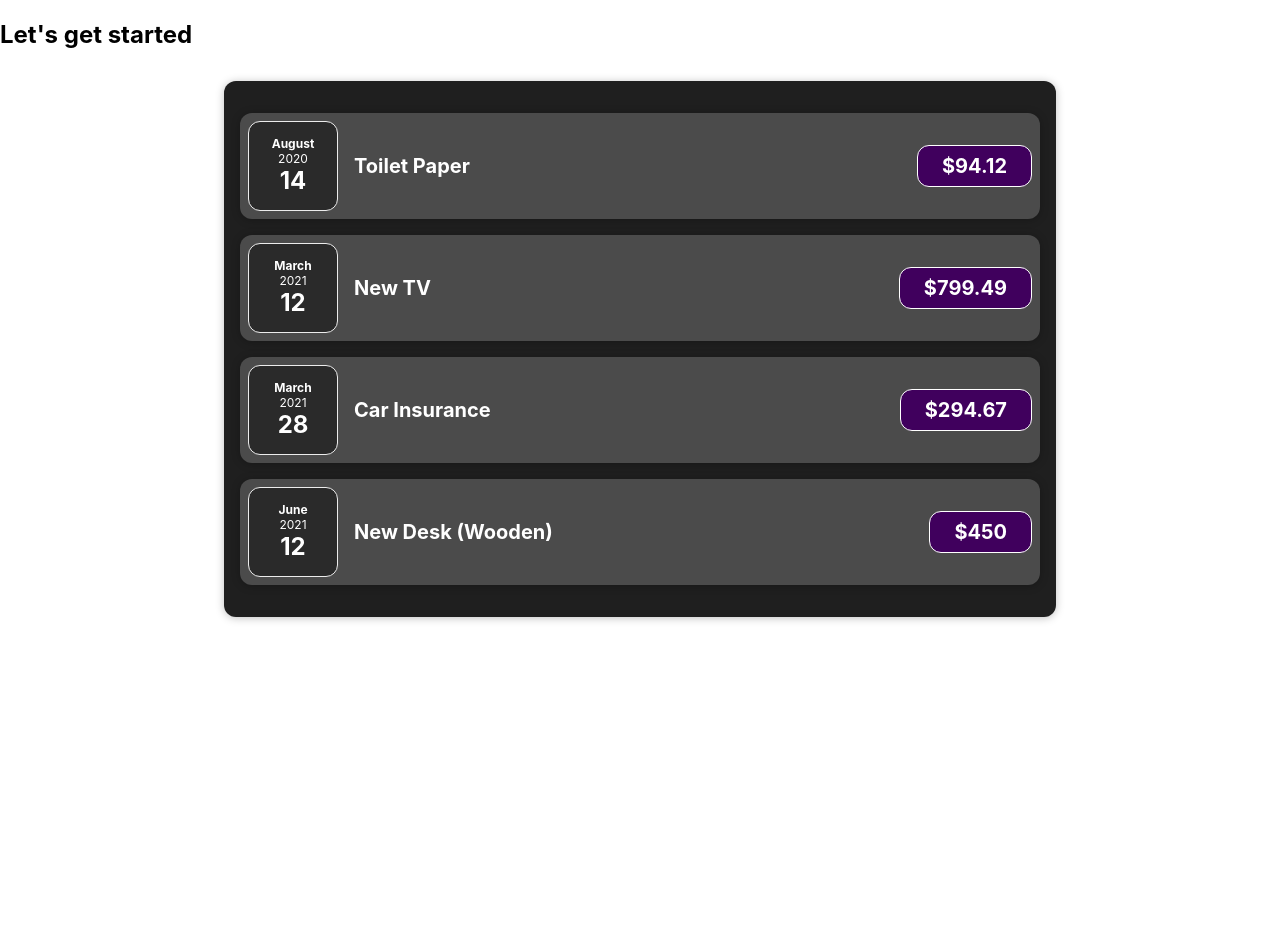
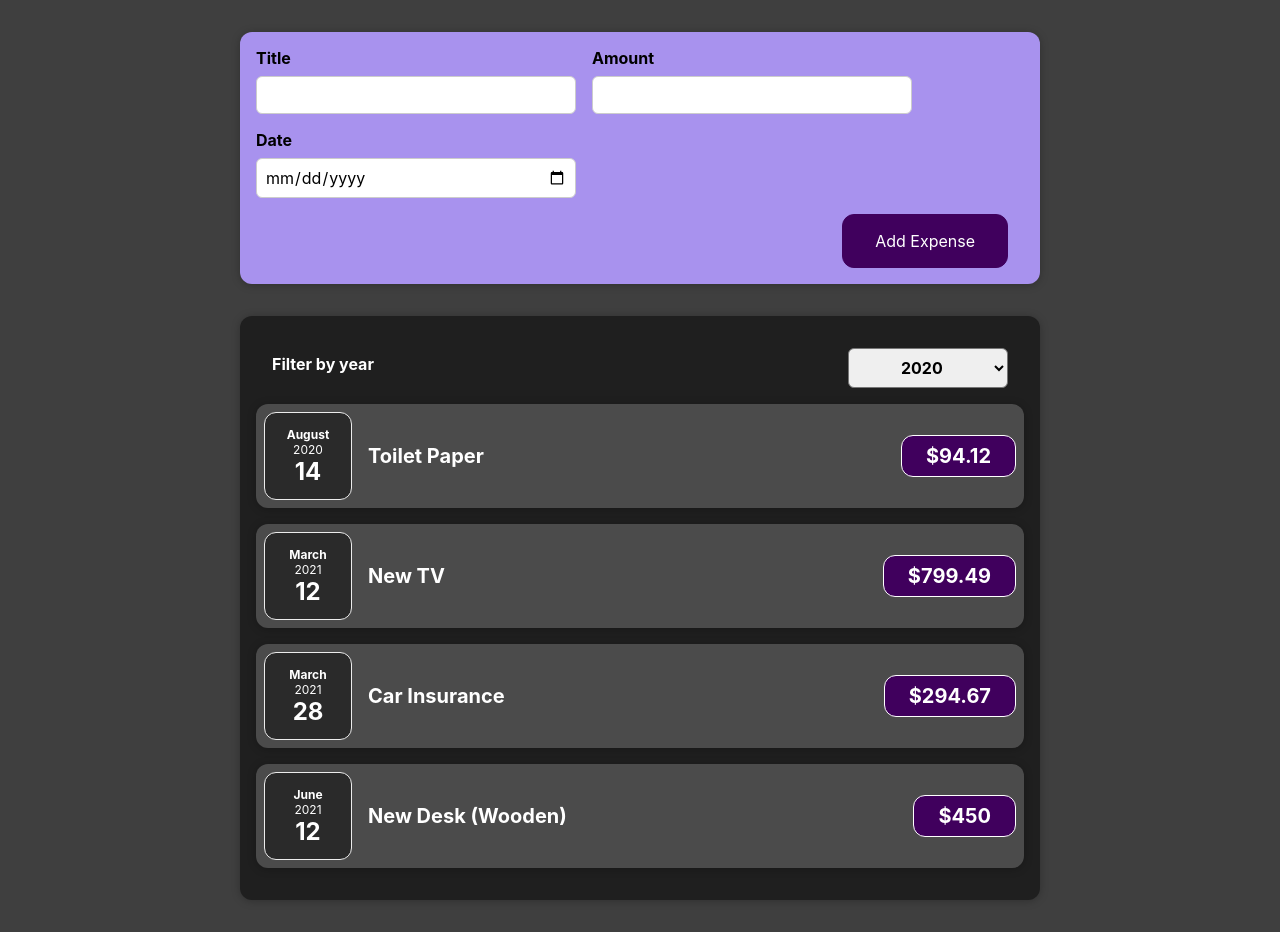
Before and after one commit to pjevic/expense-tracker, a React (Create React App) app: page / in a window 1280 px wide. Before the commit the page ends 800 px from the top, so only its background shows below. Built offline with nearby package versions, Linux system fonts and the light colour scheme.

Commit message:
React state & working with events

```diff
--- a/package.json
+++ b/package.json
@@ -1,5 +1,4 @@
 {
-  "homepage": "https://pjevic.github.io/expense-tracker/",
   "name": "expense-tracker",
   "version": "0.1.0",
   "private": true,
@@ -14,8 +13,6 @@
   },
   "scripts": {
     "start": "react-scripts start",
-    "predeploy": "npm run build",
-    "deploy": "gh-pages -d build",
     "build": "react-scripts build",
     "test": "react-scripts test",
     "eject": "react-scripts eject"
--- a/src/App.js
+++ b/src/App.js
@@ -1,4 +1,5 @@
 import Expenses from "./components/Expenses/Expenses";
+import NewExpense from "./components/NewExpense/NewExpense";
 
 const App = () => {
   const expenses = [
@@ -23,9 +24,13 @@ const App = () => {
     },
   ];
 
+  const addExpenseHandler = (expense) => {
+    console.log(expense);
+  };
+
   return (
     <div className="App">
-      <h2>Let's get started</h2>
+      <NewExpense onAddExpense={addExpenseHandler} />
       <Expenses expenses={expenses} />
     </div>
   );
--- a/src/components/Expenses/ExpenseItem.js
+++ b/src/components/Expenses/ExpenseItem.js
@@ -3,14 +3,12 @@ import ExpenseDate from "../Expenses/ExpenseDate";
 import "./ExpenseItem.css";
 
 const ExpenseItem = (props) => {
-  const { title, amount, date } = props;
-
   return (
     <Card className="expense-item">
-      <ExpenseDate date={date} />
+      <ExpenseDate date={props.date} />
       <div className="expense-item__description">
-        <h2>{title}</h2>
-        <div className="expense-item__price">${amount}</div>
+        <h2>{props.title}</h2>
+        <div className="expense-item__price">${props.amount}</div>
       </div>
     </Card>
   );
--- a/src/components/Expenses/Expenses.js
+++ b/src/components/Expenses/Expenses.js
@@ -1,3 +1,5 @@
+import { useState } from "react";
+import ExpensesFilter from "./ExpensesFilter";
 import Card from "../UI/Card";
 import ExpenseItem from "../Expenses/ExpenseItem";
 import "./Expenses.css";
@@ -5,8 +7,15 @@ import "./Expenses.css";
 const Expenses = (props) => {
   const { expenses } = props;
 
+  const [filteredYear, setFilteredYear] = useState("2020");
+
+  const filterChangeHandler = (year) => {
+    setFilteredYear(year);
+  };
+
   return (
     <Card className="expenses">
+      <ExpensesFilter selected={filteredYear} onYearChange={filterChangeHandler} />
       <ExpenseItem title={expenses[0].title} amount={expenses[0].amount} date={expenses[0].date} />
       <ExpenseItem title={expenses[1].title} amount={expenses[1].amount} date={expenses[1].date} />
       <ExpenseItem title={expenses[2].title} amount={expenses[2].amount} date={expenses[2].date} />
--- /dev/null
+++ b/src/components/Expenses/ExpensesFilter.css
@@ -0,0 +1,24 @@
+.expenses-filter {
+  color: white;
+  padding: 0 1rem;
+}
+
+.expenses-filter__control {
+  display: flex;
+  width: 100%;
+  align-items: center;
+  justify-content: space-between;
+  margin: 1rem 0;
+}
+
+.expenses-filter label {
+  font-weight: bold;
+  margin-bottom: 0.5rem;
+}
+
+.expenses-filter select {
+  font: inherit;
+  padding: 0.5rem 3rem;
+  font-weight: bold;
+  border-radius: 6px;
+}
--- /dev/null
+++ b/src/components/Expenses/ExpensesFilter.js
@@ -0,0 +1,22 @@
+import "./ExpensesFilter.css";
+
+const ExpensesFilter = (props) => {
+  const dropdownHandler = (e) => props.onYearChange(e.target.value);
+
+  return (
+    <div className="expenses-filter">
+      <div className="expenses-filter__control">
+        <label>Filter by year</label>
+        <select value={props.selected} onChange={dropdownHandler}>
+          <option value="2023">2023</option>
+          <option value="2022">2022</option>
+          <option value="2021">2021</option>
+          <option value="2020">2020</option>
+          <option value="2019">2019</option>
+        </select>
+      </div>
+    </div>
+  );
+};
+
+export default ExpensesFilter;
--- /dev/null
+++ b/src/components/NewExpense/ExpenseForm.css
@@ -0,0 +1,26 @@
+.new-expense__controls {
+  display: flex;
+  flex-wrap: wrap;
+  gap: 1rem;
+  margin-bottom: 1rem;
+  text-align: left;
+}
+
+.new-expense__control label {
+  font-weight: bold;
+  margin-bottom: 0.5rem;
+  display: block;
+}
+
+.new-expense__control input {
+  font: inherit;
+  padding: 0.5rem;
+  border-radius: 6px;
+  border: 1px solid #ccc;
+  width: 20rem;
+  max-width: 100%;
+}
+
+.new-expense__actions {
+  text-align: right;
+}
--- /dev/null
+++ b/src/components/NewExpense/ExpenseForm.js
@@ -0,0 +1,52 @@
+import { useState } from "react";
+
+import "./ExpenseForm.css";
+
+const ExpenseForm = (props) => {
+  const [enteredTitle, setEnteredTitle] = useState("");
+  const [enteredAmount, setEnteredAmount] = useState("");
+  const [enteredDate, setEnteredDate] = useState("");
+
+  const titleChangeHandler = (e) => setEnteredTitle(e.target.value);
+  const amountChangeHandler = (e) => setEnteredAmount(e.target.value);
+  const dateChangeHandler = (e) => setEnteredDate(e.target.value);
+
+  const submitHandler = (e) => {
+    e.preventDefault();
+
+    const expenseData = {
+      title: enteredTitle,
+      amount: enteredAmount,
+      date: new Date(enteredDate),
+    };
+
+    props.onSaveExpenseData(expenseData);
+    setEnteredTitle("");
+    setEnteredAmount("");
+    setEnteredDate("");
+  };
+
+  return (
+    <form onSubmit={submitHandler}>
+      <div className="new-expense__controls">
+        <div className="new-expense__control">
+          <label htmlFor="input-title">Title</label>
+          <input id="input-title" type="text" value={enteredTitle} onChange={titleChangeHandler} />
+        </div>
+        <div className="new-expense__control">
+          <label htmlFor="input-amount">Amount</label>
+          <input id="input-amount" type="number" min="0.01" step="0.01" value={enteredAmount} onChange={amountChangeHandler} />
+        </div>
+        <div className="new-expense__control">
+          <label htmlFor="input-date">Date</label>
+          <input id="input-date" type="date" min="2019-01-01" max="2023-12-31" value={enteredDate} onChange={dateChangeHandler} />
+        </div>
+      </div>
+      <div className="new-expense__actions">
+        <button type="submit">Add Expense</button>
+      </div>
+    </form>
+  );
+};
+
+export default ExpenseForm;
--- /dev/null
+++ b/src/components/NewExpense/NewExpense.css
@@ -0,0 +1,38 @@
+.new-expense {
+  background-color: #a892ee;
+  padding: 1rem;
+  margin: 2rem auto;
+  width: 50rem;
+  max-width: 95%;
+  border-radius: 12px;
+  text-align: center;
+  box-shadow: 0 1px 8px rgba(0, 0, 0, 0.25);
+}
+
+.new-expense button {
+  font: inherit;
+  cursor: pointer;
+  padding: 1rem 2rem;
+  border: 1px solid #40005d;
+  background-color: #40005d;
+  color: white;
+  border-radius: 12px;
+  margin-right: 1rem;
+}
+
+.new-expense button:hover,
+.new-expense button:active {
+  background-color: #510674;
+  border-color: #510674;
+}
+
+.new-expense button.alternative {
+  color: #220131;
+  border-color: transparent;
+  background-color: transparent;
+}
+
+.new-expense button.alternative:hover,
+.new-expense button.alternative:active {
+  background-color: #ddb3f8;
+}
--- /dev/null
+++ b/src/components/NewExpense/NewExpense.js
@@ -0,0 +1,20 @@
+import "./NewExpense.css";
+import ExpenseForm from "./ExpenseForm";
+
+const NewExpense = (props) => {
+  const saveExpenseDataHandler = (enteredExpenseData) => {
+    const expenseData = {
+      ...enteredExpenseData,
+      id: Math.random().toString(),
+    };
+    props.onAddExpense(expenseData);
+  };
+
+  return (
+    <div className="new-expense">
+      <ExpenseForm onSaveExpenseData={saveExpenseDataHandler} />
+    </div>
+  );
+};
+
+export default NewExpense;
--- a/src/index.css
+++ b/src/index.css
@@ -1,13 +1,26 @@
 body {
   margin: 0;
-  font-family: -apple-system, BlinkMacSystemFont, 'Segoe UI', 'Roboto', 'Oxygen',
-    'Ubuntu', 'Cantarell', 'Fira Sans', 'Droid Sans', 'Helvetica Neue',
-    sans-serif;
+  font-family: -apple-system, BlinkMacSystemFont, "Segoe UI", "Roboto", "Oxygen", "Ubuntu", "Cantarell", "Fira Sans", "Droid Sans",
+    "Helvetica Neue", sans-serif;
   -webkit-font-smoothing: antialiased;
   -moz-osx-font-smoothing: grayscale;
 }
 
 code {
-  font-family: source-code-pro, Menlo, Monaco, Consolas, 'Courier New',
-    monospace;
+  font-family: source-code-pro, Menlo, Monaco, Consolas, "Courier New", monospace;
 }
+
+@import url("https://fonts.googleapis.com/css2?family=Noto+Sans+JP:wght@400;700&display=swap");
+
+* {
+  box-sizing: border-box;
+}
+
+html {
+  font-family: "Noto Sans JP", sans-serif;
+}
+
+body {
+  margin: 0;
+  background-color: #3f3f3f;
+}
```
